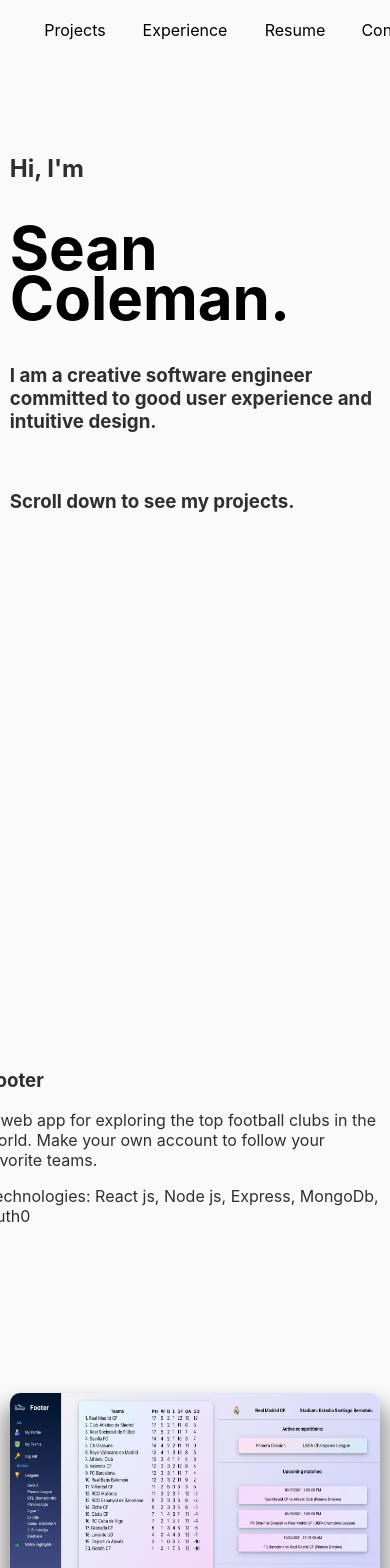
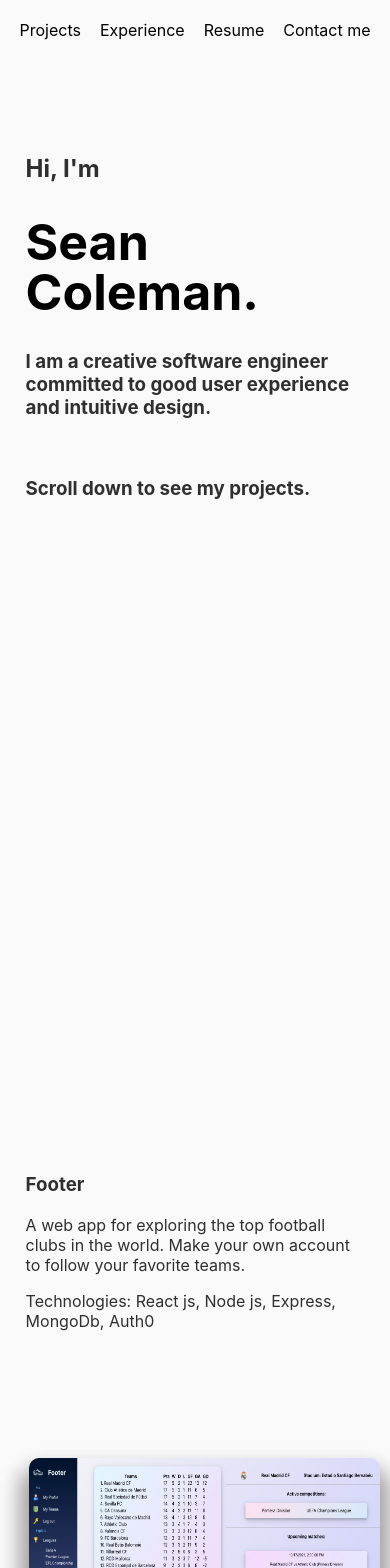
Before and after one commit to seanclmn/personalwebsite, a React (Create React App) app: page / in a window 390 px wide. Shown: the top 1568 px of the page. Built offline with nearby package versions, Linux system fonts and the light colour scheme.

Commit message:
media query changes, plus mobile view

```diff
--- a/src/App.css
+++ b/src/App.css
@@ -0,0 +1,12 @@
+:root{
+    width: 100vw;
+}
+.App{
+    margin-top: 50px;
+    width: 92%;
+    margin-left: auto;
+    margin-right: auto;
+
+
+    color: rgb(48, 47, 47);
+}
--- a/src/components/header/Header.css
+++ b/src/components/header/Header.css
@@ -1,4 +1,3 @@
-
 a{
     text-decoration: none;
     color: black;
@@ -6,10 +5,8 @@ a{
 
 .header{
     background-color: #fafafa;
+    width: 100vw;
     height: 60px;
-    padding-left: 20px;
-    padding-right: 50px;
-
     position: fixed;
     top: 0;
     left: 0;
@@ -22,17 +19,21 @@ a{
 }
 
 .logo{
+    display: none;
+    padding: 0px;
     animation: FadeIn 1s;
-    width: 120px;
-
+    width: 100px;
 }
 
 .nav{
     height: 100%;
+    width: 90%;
+    margin-left: auto;
+    margin-right: auto;
 
     display: flex;
     flex-direction: row;
-    justify-content: space-evenly;
+    justify-content: space-between;
 
     align-items: center;
 
@@ -42,7 +43,7 @@ a{
 
 .link{
     padding: 0%;
-    min-width: 110px;
+    width: 100%;
     height: 40px;
     border-radius: 1em;
 
@@ -68,15 +69,23 @@ a{
 .link:active{
 }
 
-@media only screen and (max-width: 600px) {
+ @media only screen and (min-width: 600px) {
     .logo{
-        display: none;
+        display: block;
     }
 
     .header{
-        padding-left: 20px;
+        width: 100vw;
+        /* padding-left: 20px; */
         margin-left: auto;
         margin-right: auto;
+    }
+
+    .nav{
+        margin: 0px;
+        margin-right: 30px;
+        width: 450px;
+
     }
   }
 
--- a/src/components/header/Header.jsx
+++ b/src/components/header/Header.jsx
@@ -4,7 +4,7 @@ import Resume from "./resume.pdf"
 function Header() {
     return (
         <div className="header">
-            <div >
+            <div className="logo-container">
                 <a href='#home'><img src={process.env.PUBLIC_URL + '/logo.png'} alt="logo" className="logo"/></a>
             </div>
             <nav className="nav">
--- a/src/components/main/Main.css
+++ b/src/components/main/Main.css
@@ -1,9 +1,11 @@
 
 .container{
+    margin-top: 50px;
+    padding-left: 10px;
+    padding-right: 10px;
+    width: 100%;
     margin-left: auto;
     margin-right: auto;
-    margin-top: 50px;
-    width: 80%;
 
 
     color: rgb(48, 47, 47);
@@ -12,7 +14,7 @@
 
 
 .intro{
-    height: 90vh;
+    height: 100vh;
     padding-top: 10vh;
 }
 
@@ -21,17 +23,18 @@ h2{
 }
 h1{
     animation: FadeIn 4s;
-    font-size: 60px;
-    line-height: 20px;
+    font-size: 50px;
+    line-height: 50px;
     color: rgb(0, 0, 0);
 
 }
 h3{
-    width: 600px;
+
+    width: 100%;
     animation: FadeIn 5s;
 }
 
-@media only screen and (max-width: 700px) {
+/* @media only screen and (max-width: 700px) {
     .container{
         width: 95%;
     }
@@ -57,4 +60,4 @@ h3{
     to{
         opacity: 1;
     }
-}
+} */
--- a/src/components/main/Main.jsx
+++ b/src/components/main/Main.jsx
@@ -1,9 +1,7 @@
 import React from 'react'
 import './Main.css'
 
-import Museum from './portfolio/Museum'
-import Towers from './portfolio/Towers'
-import Footer from './portfolio/Football'
+import Portfolio from './portfolio/Portfolio'
 import Experience from './experience/Experience'
 import Contact from './contact/Contact'
 function Main() {
@@ -18,15 +16,36 @@ function Main() {
             </div>
 
             <div id='footer_container' className="project">
-                <Footer/>
+                <Portfolio
+                    title={"Footer"}
+                    summary={"A web app for exploring the top football clubs in the world. Make your own account to follow your favorite teams."}
+                    technologies={"Technologies: React js, Node js, Express, MongoDb, Auth0"}
+                    image={`url(${process.env.PUBLIC_URL + '/footer_screenshot.png'})`}
+                    website={"https://footerfront.herokuapp.com/"}
+                    github={"https://github.com/seanclmn/footer_front"}
+                />
             </div>
 
             <div id='museum_container' className="project">
-                <Museum/>
+                <Portfolio
+                    title={"The Art Archives"}
+                    summary={"A web app for exploring museums online. Collections as well as general search pages can be used to view art."}
+                    technologies={"Technologies: React js, html, css"}
+                    image={`url(${process.env.PUBLIC_URL + '/museum_screenshot.png'})`}
+                    website={"http://seanclmn-museum-app.herokuapp.com/"}
+                    github={"https://github.com/seanclmn/Museum"}
+                />
             </div>
 
             <div id='tower_container' className="project">
-                <Towers/>
+                <Portfolio
+                    title={"Tower of Hanoi"}
+                    summary={"A web app to play Tower of Hanoi, a mathematical puzzle invented by French mathematician Édouard Lucas in 1883."}
+                    technologies={"Technologies: Javascript, html, css"}
+                    image={`url(${process.env.PUBLIC_URL + '/towers_screenshot.png'})`}
+                    website={"https://seanclmn.github.io/hanoi/home.html"}
+                    github={"https://github.com/seanclmn/hanoi"}
+                />
             </div>
 
             <div id="experience_container">
--- a/src/components/main/contact/Contact.css
+++ b/src/components/main/contact/Contact.css
@@ -1,6 +1,7 @@
 .contact_container{
     margin-top: 10vh;
-    height: 80vh;
+    width: 100%;
+    /* height: 80vh; */
     padding-bottom: 20vh;
 
     display: flex;
@@ -52,12 +53,11 @@
 .contact_block_small{
     width: 260px;
 
-
     min-height: 200px;
     padding-bottom: 50px;
     padding-top: 50px;
-    padding-left: 20px;
-    padding-right: 20px;
+    padding-left: 15px;
+    padding-right: 15px;
 
 
     display: flex;
--- a/src/components/main/portfolio/Football.jsx
+++ /dev/null
@@ -1,36 +0,0 @@
-import React from 'react'
-import './portfolio.css'
-
-function Football() {
-    return (
-        <div className="project_container">
-            <div className="text">
-                <h3>Footer</h3>
-                <p>A web app for exploring the top football clubs in the world. Make your own account to follow your favorite teams.</p>
-
-                <p>Technologies: React js, Node js, Express, MongoDb, Auth0</p>
-            </div>
-
-            <div className="image"
-                style={{backgroundImage: `url(${process.env.PUBLIC_URL + '/footer_screenshot.png'})`}}
-                >
-                <div className="modal">
-                    <a href="https://footerfront.herokuapp.com/">
-                        <button>
-                            Website
-                        </button>
-                    </a>
-
-                    <a href="https://github.com/seanclmn/footer_front">
-                        <button>
-                            Github
-                        </button>
-                    </a>
-
-                </div>
-            </div>
-        </div>
-    )
-}
-
-export default Football
--- a/src/components/main/portfolio/Museum.jsx
+++ /dev/null
@@ -1,35 +0,0 @@
-import React from 'react'
-import './portfolio.css'
-function Museum() {
-    return (
-        <div className="project_container">
-            <div className="text">
-                <h3>The Art Archives</h3>
-                <p>A web app for exploring museums online. Collections as well as general search pages can be used to view art.</p>
-
-                <p>Technologies: React js, html, css</p>
-            </div>
-
-            <div className="image"
-                style={{backgroundImage: `url(${process.env.PUBLIC_URL + '/museum_screenshot.png'})`}}
-                >
-                <div className="modal">
-                    <a href="http://seanclmn-museum-app.herokuapp.com/">
-                        <button>
-                            Website
-                        </button>
-                    </a>
-
-                    <a href="https://github.com/seanclmn/Museum">
-                        <button>
-                            Github
-                        </button>
-                    </a>
-
-                </div>
-            </div>
-        </div>
-    )
-}
-
-export default Museum
--- /dev/null
+++ b/src/components/main/portfolio/Portfolio.jsx
@@ -0,0 +1,44 @@
+import React from 'react'
+import './Portfolio.css'
+
+function Portfolio(props) {
+
+    const title = props.title
+    const summary = props.summary
+    const technologies = props.technologies
+    const image = props.image
+    const website = props.link
+    const github = props.github
+
+    return (
+        <div id="portfolio_container">
+            <div className="project_container">
+                <div className="text">
+                    <h3>{title}</h3>
+                    <p>{summary}</p>
+                    <p>{technologies}</p>
+                </div>
+
+                <div className="image"
+                    style={{backgroundImage: image}}
+                    >
+                    <div className="modal">
+                        <a href={website}>
+                            <button>
+                                Website
+                            </button>
+                        </a>
+
+                        <a href={github}>
+                            <button>
+                                Github
+                            </button>
+                        </a>
+                    </div>
+                </div>
+            </div>
+        </div>
+    )
+}
+
+export default Portfolio
--- a/src/components/main/portfolio/Towers.jsx
+++ /dev/null
@@ -1,50 +0,0 @@
-import React from 'react'
-import './portfolio.css'
-function Towers() {
-    return (
-        <div id="portfolio_container">
-
-
-            <div className="project_container">
-                    <div className="text">
-                        <h3>Tower of Hanoi</h3>
-                        <p>A web app to play Tower of Hanoi, a mathematical puzzle invented by French mathematician Édouard Lucas in 1883.</p>
-
-                        <p>Technologies: Javascript, html, css</p>
-                    </div>
-
-                        <div className="image"
-                        style={{backgroundImage: `url(${process.env.PUBLIC_URL + '/towers_screenshot.png'})`}}
-                        >
-                            <div className="modal">
-                                <a href="https://seanclmn.github.io/hanoi/home.html">
-                                    <button>
-                                        Website
-                                    </button>
-                                </a>
-
-                                <a href="https://github.com/seanclmn/hanoi">
-                                    <button>
-                                        Github
-                                    </button>
-                                </a>
-
-
-
-                            </div>
-
-                        </div>
-
-
-
-
-
-
-            </div>
-
-
-        </div>
-    )
-}
-
-export default Towers
--- a/src/components/main/portfolio/portfolio.css
+++ b/src/components/main/portfolio/portfolio.css
@@ -6,21 +6,25 @@
     padding-top: 10vh;
     width: 100%;
     display: flex;
-    flex-direction: row;
+    flex-direction: column;
     justify-content: space-around;
     align-items: center;
 
 }
 .text{
     margin-right: 20px;
-    width: 400px;
-    height: 500px;
+    height: 100px;
 }
 
 
 .image{
-    width: 700px;
-    height: 500px;
+    /* width: 100%;
+    height: 250px;  */
+    margin-top: 20px;
+    width: 90vw;
+    height: 70vw;
+    max-width: 800px;
+    max-height: 520px;
     background-size: 100% 100%;
     background-repeat: no-repeat;
     border-radius: 10px;
@@ -73,9 +77,9 @@
 }
 
 
-@media only screen and (max-width: 1420px) {
+@media only screen and (min-width: 1000px) {
     .project_container{
-        flex-direction: column;
+        flex-direction: row;
     }
 
     .text{
@@ -83,13 +87,19 @@
         margin-bottom: 100px;
     }
 
+
+    .image{
+        width: 70vw;
+        height: 35vw;
+    }
+
   }
 
-
+/*
 @media only screen and (max-width: 700px) {
     .image{
         width: 100%;
         height: 70vw;
     }
 
-  }
+  } */
```
